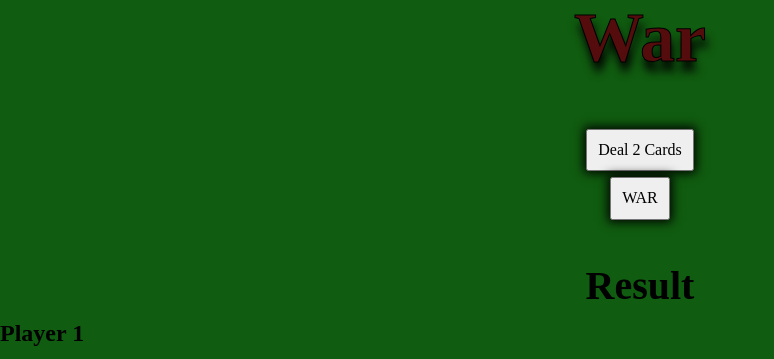
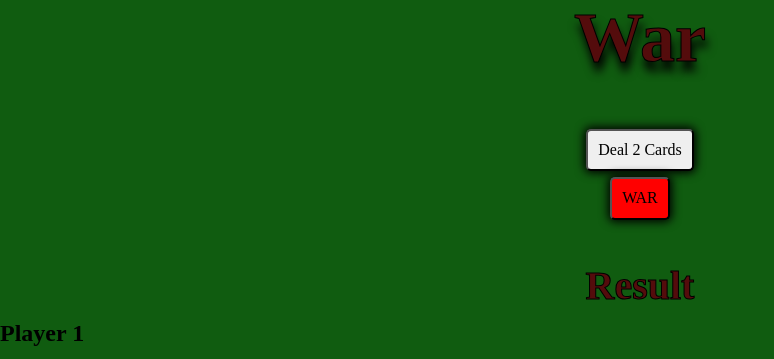
Before and after one commit to Danieljamespm/War-Card-Game, a plain HTML site: page game.html in a window 1280 px wide. Shown: the top 359 px of the page, without its empty margins (0-774 px from the left). Drawn offline with Linux system fonts and the light colour scheme; no server answers; a web font is replaced by a local one.

Commit message:
changed WAR button color.

```diff
--- a/css/style.css
+++ b/css/style.css
@@ -100,6 +100,9 @@ h1{
 
 h3{
   font-size: 40px;
+  color: rgb(84, 12, 12);
+  -webkit-text-stroke-width: 1px;
+  -webkit-text-stroke-color: black;
 }
 
 button{
@@ -107,6 +110,12 @@ button{
   margin: 3px;
   box-shadow: 0 0 10px 2px;
   cursor: pointer;
+  border-radius: 5px;
+
+}
+
+#war{
+  background: red;
 
 }
 
```
